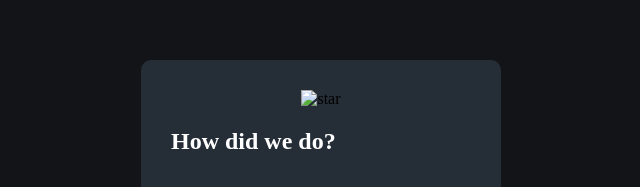
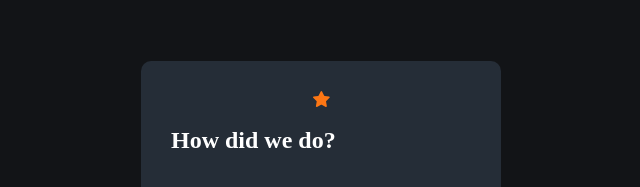
Before and after one commit to enoch0355/Interactive-rating-component, a plain HTML site: page index.html in a window 1280 px wide. Shown: the part 174-361 px from the top of the page, 319-959 px from the left. Drawn offline with Linux system fonts and the light colour scheme.

Commit message:
Update image source for star icon in index.html

```diff
--- a/index.html
+++ b/index.html
@@ -7,7 +7,7 @@
 </html>
 <body>
   <div>
-    <img src='' alt='star'>
+    <img src='icon-star.svg' alt='star'>
     <div class='hthing'>
       <h2>How did we do?</h2>
     </div>
```
